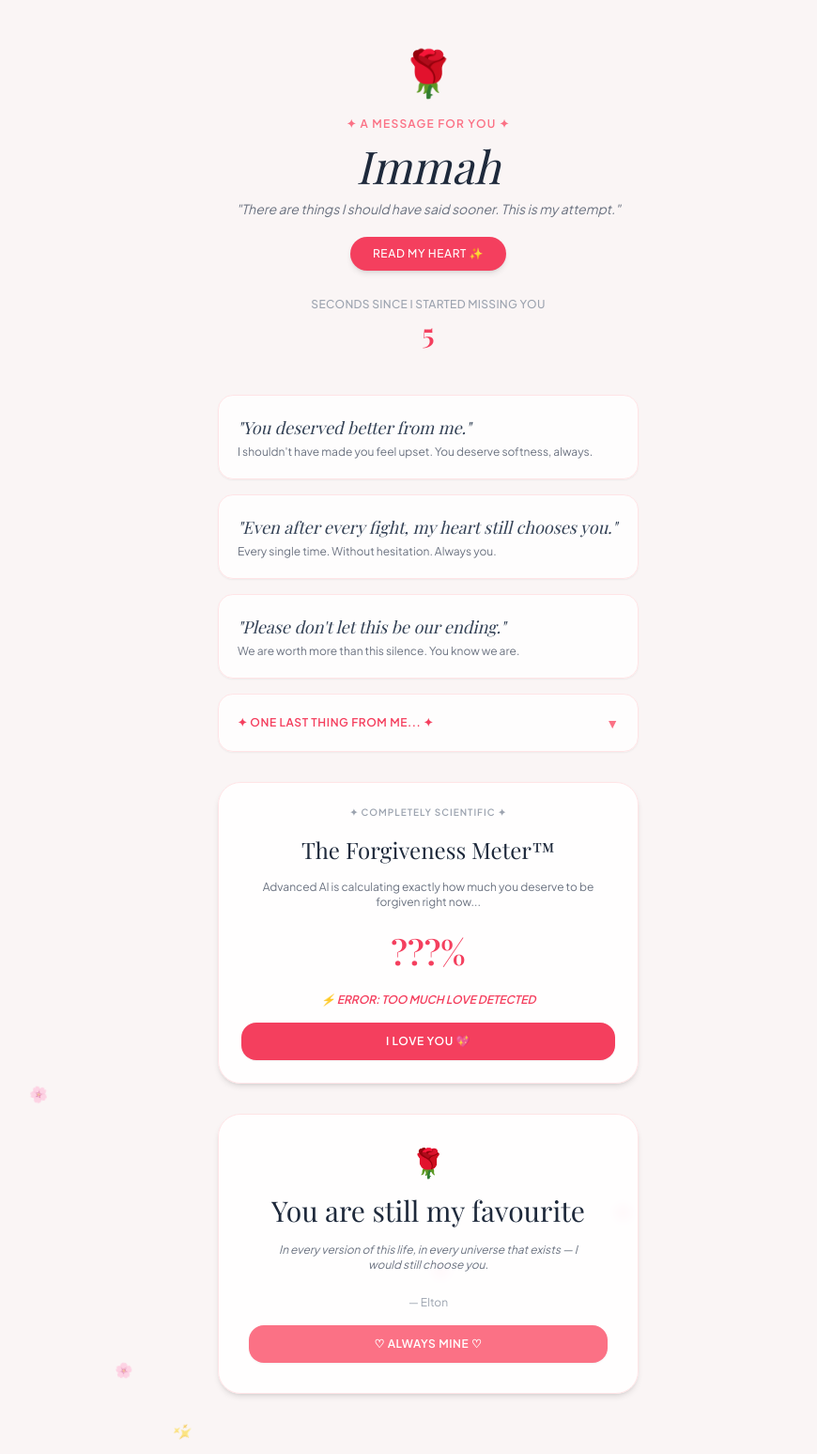
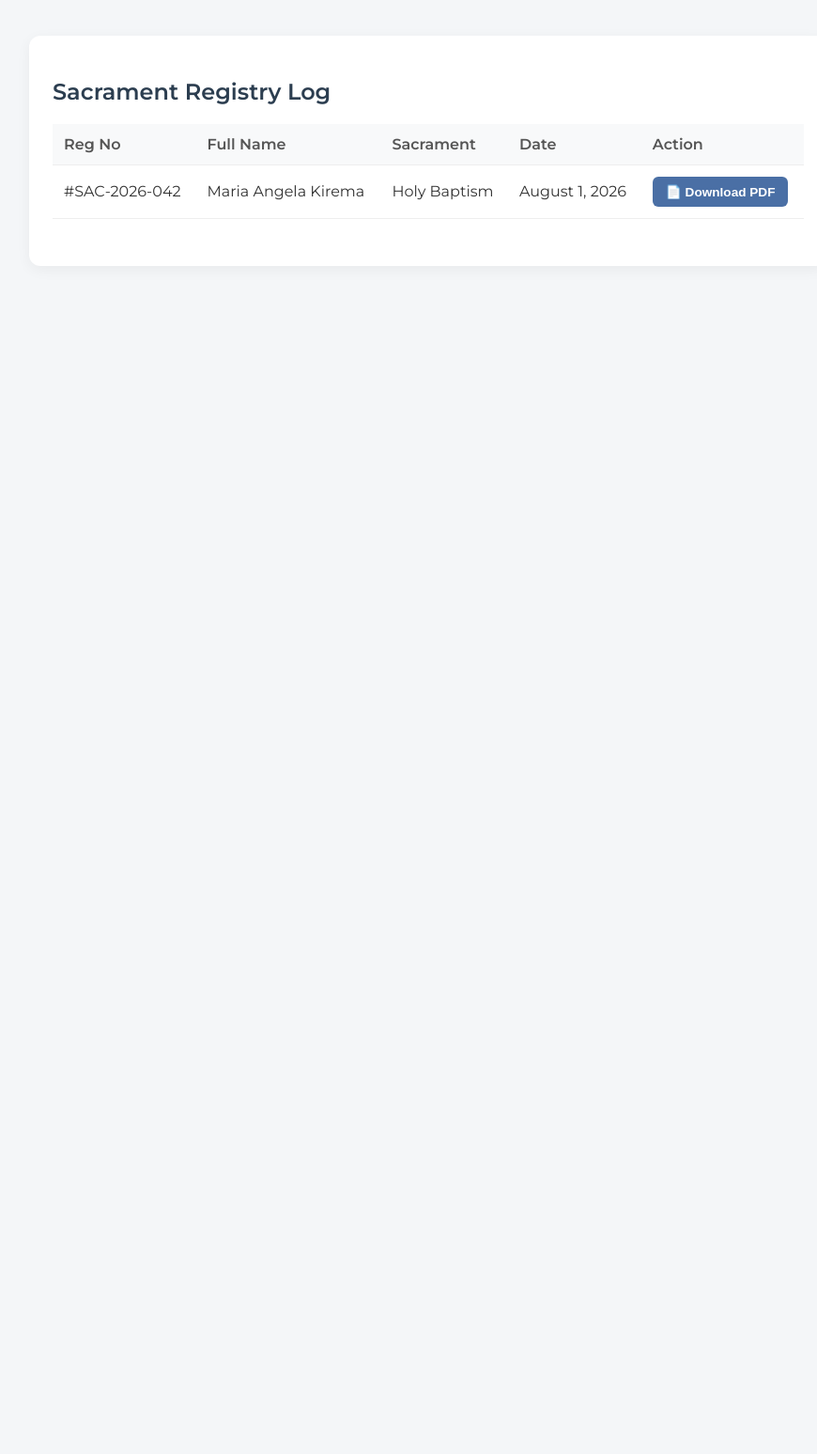
Before and after one commit to pg-admin4/for-immah, a plain HTML site: page index.html in a window 1280 px wide. Shown: the whole page at 94% size, without its empty margins (184-1054 px from the left). After the commit the page ends 800 px from the top, so only its background shows below. Drawn offline with nearby package versions, Linux system fonts and the light colour scheme; a web font is replaced by a local one.

Commit message:
Replace message page with sacrament registry and PDF generator

```diff
--- a/index.html
+++ b/index.html
@@ -3,204 +3,246 @@
 <head>
     <meta charset="UTF-8">
     <meta name="viewport" content="width=device-width, initial-scale=1.0">
-    <title>A Message For Immah</title>
-    <!-- Tailwind CSS CDN -->
-    <script src="https://cdn.tailwindcss.com"></script>
-    <!-- Google Fonts -->
-    <link href="https://fonts.googleapis.com/css2?family=Playfair+Display:ital,wght@0,400;0,600;1,400&family=Plus+Jakarta+Sans:wght@300;400;500;600&display=swap" rel="stylesheet">
+    <title>Church Sacrament Registry & PDF Generator</title>
+
+    <!-- Google Fonts for Certificate Typography -->
+    <link rel="preconnect" href="https://fonts.googleapis.com">
+    <link rel="preconnect" href="https://fonts.gstatic.com" crossorigin>
+    <link href="https://fonts.googleapis.com/css2?family=Cinzel:wght@500;700&family=Montserrat:wght@400;600&family=Pinyon+Script&display=swap" rel="stylesheet">
+
+    <!-- html2pdf.js Bundle for PDF Generation -->
+    <script src="https://cdnjs.cloudflare.com/ajax/libs/html2pdf.js/0.10.1/html2pdf.bundle.min.js"></script>
+
     <style>
         body {
-            font-family: 'Plus Jakarta Sans', sans-serif;
-            background-color: #faf5f5;
-            color: #4a3e3d;
+            font-family: 'Montserrat', sans-serif;
+            background-color: #f4f6f8;
+            padding: 30px;
+            color: #333;
         }
-        .serif {
-            font-family: 'Playfair Display', serif;
+
+        .registry-container {
+            max-width: 800px;
+            margin: 0 auto;
+            background: #fff;
+            padding: 25px;
+            border-radius: 12px;
+            box-shadow: 0 4px 15px rgba(0,0,0,0.05);
         }
-        /* Floating background animation */
-        @keyframes floatUp {
-            0% { transform: translateY(100vh) rotate(0deg); opacity: 0; }
-            10% { opacity: 0.6; }
-            90% { opacity: 0.6; }
-            100% { transform: translateY(-10vh) rotate(360deg); opacity: 0; }
+
+        h2 {
+            margin-bottom: 20px;
+            color: #2c3e50;
         }
-        .floating-element {
-            position: fixed;
-            bottom: -50px;
-            pointer-events: none;
-            animation: floatUp linear infinite;
-            z-index: 0;
+
+        table {
+            width: 100%;
+            border-collapse: collapse;
+            margin-bottom: 25px;
+        }
+
+        th, td {
+            padding: 12px;
+            text-align: left;
+            border-bottom: 1px solid #eee;
+        }
+
+        th {
+            background-color: #f8f9fa;
+            color: #555;
+        }
+
+        .btn-action {
+            background-color: #4a6fa5;
+            color: white;
+            border: none;
+            padding: 8px 14px;
+            border-radius: 6px;
+            cursor: pointer;
+            font-size: 0.85rem;
+            font-weight: 600;
+            transition: background 0.2s;
+        }
+
+        .btn-action:hover {
+            background-color: #3b5984;
+        }
+
+        /* HIDDEN OR OFF-SCREEN CERTIFICATE CONTAINER */
+        #certificate-wrapper {
+            display: none; /* Hidden until generated/downloaded */
+        }
+
+        /* CERTIFICATE STYLING (A4 LANDSCAPE FORMAT) */
+        .certificate-card {
+            width: 800px;
+            height: 560px;
+            padding: 40px;
+            background: #fffdf9;
+            border: 12px solid #8b6b32;
+            outline: 2px solid #b89759;
+            outline-offset: -8px;
+            box-sizing: border-box;
+            text-align: center;
+            position: relative;
+            margin: 0 auto;
+        }
+
+        .cert-header {
+            font-family: 'Cinzel', serif;
+            font-size: 1.8rem;
+            color: #8b6b32;
+            letter-spacing: 2px;
+            text-transform: uppercase;
+            margin-bottom: 5px;
+        }
+
+        .cert-sub {
+            font-family: 'Cinzel', serif;
+            font-size: 0.9rem;
+            letter-spacing: 3px;
+            color: #555;
+            margin-bottom: 25px;
+        }
+
+        .cert-title {
+            font-family: 'Cinzel', serif;
+            font-size: 2.4rem;
+            color: #1a1a1a;
+            margin-bottom: 20px;
+            font-weight: 700;
+        }
+
+        .cert-text {
+            font-size: 1rem;
+            color: #444;
+            margin-bottom: 15px;
+        }
+
+        .cert-name {
+            font-family: 'Pinyon Script', cursive;
+            font-size: 3.5rem;
+            color: #8b6b32;
+            line-height: 1;
+            margin: 10px 0 20px 0;
+        }
+
+        .cert-details {
+            font-size: 0.95rem;
+            color: #555;
+            line-height: 1.8;
+            margin-bottom: 40px;
+        }
+
+        .cert-signatures {
+            display: flex;
+            justify-content: space-between;
+            margin-top: 40px;
+            padding: 0 50px;
+        }
+
+        .sig-box {
+            border-top: 1px solid #777;
+            width: 200px;
+            padding-top: 5px;
+            font-size: 0.85rem;
+            color: #555;
+        }
+
+        .cross-icon {
+            font-size: 1.8rem;
+            color: #8b6b32;
+            margin-bottom: 10px;
         }
     </style>
 </head>
-<body class="min-h-screen relative overflow-x-hidden flex flex-col items-center justify-start p-4 md:p-8">
+<body>
 
-    <!-- Dynamic Background Elements Container -->
-    <div id="bg-container"></div>
+    <div class="registry-container">
+        <h2>Sacrament Registry Log</h2>
 
-    <main class="w-full max-w-md mx-auto relative z-10 my-8 space-y-8">
+        <table>
+            <thead>
+                <tr>
+                    <th>Reg No</th>
+                    <th>Full Name</th>
+                    <th>Sacrament</th>
+                    <th>Date</th>
+                    <th>Action</th>
+                </tr>
+            </thead>
+            <tbody>
+                <tr>
+                    <td>#SAC-2026-042</td>
+                    <td>Maria Angela Kirema</td>
+                    <td>Holy Baptism</td>
+                    <td>August 1, 2026</td>
+                    <td>
+                        <button class="btn-action" onclick="generatePDF('Maria Angela Kirema', 'Holy Baptism', 'August 1, 2026', 'Rev. Fr. Joseph')">
+                            📄 Download PDF
+                        </button>
+                    </td>
+                </tr>
+            </tbody>
+        </table>
+    </div>
 
-        <!-- Header / Rose Section -->
-        <section class="text-center space-y-3">
-            <div class="text-5xl animate-bounce">🌹</div>
-            <p class="uppercase tracking-widest text-xs font-semibold text-rose-400">✦ A Message For You ✦</p>
-            <h1 id="recipient-name" class="serif text-4xl md:text-5xl font-normal text-slate-800 italic">Immah</h1>
-            <p class="text-sm text-gray-500 italic">"There are things I should have said sooner. This is my attempt."</p>
+    <!-- CERTIFICATE TEMPLATE TO CONVERT TO PDF -->
+    <div id="certificate-wrapper">
+        <div class="certificate-card" id="certificate-content">
+            <div class="cross-icon">✝</div>
+            <div class="cert-header">St. Peter's Parish Registry</div>
+            <div class="cert-sub">Certificate of Sacrament</div>
 
-            <div class="pt-2">
-                <a href="#messages" class="inline-block px-6 py-2.5 bg-rose-500 hover:bg-rose-600 text-white text-xs tracking-wider uppercase font-medium rounded-full shadow-md transition-all duration-300 transform hover:scale-105">
-                    Read My Heart ✨
-                </a>
+            <div class="cert-title" id="certSacrament">Certificate of Baptism</div>
+
+            <div class="cert-text">This is to certify that</div>
+            <div class="cert-name" id="certName">Name Here</div>
+
+            <div class="cert-details">
+                has received the Holy Sacrament of <strong id="certSacramentDetail">Baptism</strong><br>
+                administered on <span id="certDate">Date</span> according to the rites of the Church.
             </div>
 
-            <!-- Live Timer -->
-            <div class="pt-4 text-xs tracking-wide text-gray-400 uppercase font-medium">
-                Seconds since I started missing you
-                <div id="timer" class="serif text-3xl text-rose-500 font-semibold mt-1">0</div>
-            </div>
-        </section>
-
-        <!-- Message Cards Section -->
-        <section id="messages" class="space-y-4 pt-4">
-            <!-- Card 1 -->
-            <div class="bg-white/80 backdrop-blur-sm p-5 rounded-2xl border border-rose-100 shadow-sm transition hover:shadow-md">
-                <p class="serif text-lg text-slate-700 italic mb-1">"You deserved better from me."</p>
-                <p class="text-xs text-gray-500">I shouldn't have made you feel upset. You deserve softness, always.</p>
-            </div>
-
-            <!-- Card 2 -->
-            <div class="bg-white/80 backdrop-blur-sm p-5 rounded-2xl border border-rose-100 shadow-sm transition hover:shadow-md">
-                <p class="serif text-lg text-slate-700 italic mb-1">"Even after every fight, my heart still chooses you."</p>
-                <p class="text-xs text-gray-500">Every single time. Without hesitation. Always you.</p>
-            </div>
-
-            <!-- Card 3 -->
-            <div class="bg-white/80 backdrop-blur-sm p-5 rounded-2xl border border-rose-100 shadow-sm transition hover:shadow-md">
-                <p class="serif text-lg text-slate-700 italic mb-1">"Please don't let this be our ending."</p>
-                <p class="text-xs text-gray-500">We are worth more than this silence. You know we are.</p>
-            </div>
-
-            <!-- Expandable Note Card -->
-            <div class="bg-white/80 backdrop-blur-sm p-5 rounded-2xl border border-rose-100 shadow-sm transition">
-                <div class="flex items-center justify-between cursor-pointer" onclick="toggleNote()">
-                    <span class="text-xs font-semibold text-rose-500 tracking-wider uppercase">✦ One last thing from me... ✦</span>
-                    <span id="note-arrow" class="text-rose-400 text-sm transition-transform duration-300">▼</span>
+            <div class="cert-signatures">
+                <div class="sig-box">
+                    <span id="certOfficiant">Parish Priest</span><br>
+                    <strong>Officiating Minister</strong>
                 </div>
-                <div id="note-content" class="hidden mt-3 pt-3 border-t border-rose-50 text-xs text-gray-600 leading-relaxed">
-                    hey Immah, I am really in so much love with you. I am really sorry for making you upset at times, I will make up for it for sure. Love you a lot, we are in this together ❤️
+                <div class="sig-box">
+                    <strong>Parish Seal / Date</strong>
                 </div>
             </div>
-        </section>
-
-        <!-- Interactive Forgiveness Meter Section -->
-        <section class="bg-white/90 backdrop-blur-sm p-6 rounded-3xl border border-rose-100 shadow-md text-center space-y-4">
-            <p class="uppercase tracking-widest text-[10px] font-semibold text-gray-400">✦ Completely Scientific ✦</p>
-            <h2 class="serif text-2xl font-medium text-slate-800">The Forgiveness Meter™</h2>
-            <p class="text-xs text-gray-500">Advanced AI is calculating exactly how much you deserve to be forgiven right now...</p>
-
-            <div id="meter-display" class="serif text-4xl font-bold text-rose-500 py-2">
-                0%
-            </div>
-
-            <div id="meter-status" class="text-xs text-gray-400 italic">
-                Scanning emotional wavelengths...
-            </div>
-
-            <button id="love-btn" onclick="triggerOverload()" class="w-full py-3 bg-rose-500 hover:bg-rose-600 text-white rounded-2xl text-xs font-semibold uppercase tracking-wider transition shadow-sm hover:shadow">
-                I LOVE YOU 💖
-            </button>
-        </section>
-
-        <!-- Final Message / Accordion -->
-        <section class="bg-white/90 backdrop-blur-sm p-8 rounded-3xl border border-rose-100 shadow-md text-center space-y-4">
-            <div class="text-3xl">🌹</div>
-            <h2 class="serif text-3xl font-medium text-slate-800">You are still my favourite</h2>
-            <p class="text-xs text-gray-500 italic max-w-xs mx-auto">
-                In every version of this life, in every universe that exists — I would still choose you.
-            </p>
-            <p class="text-xs text-gray-400 pt-2">— Elton</p>
-
-            <button onclick="acceptApology(this)" class="w-full py-3 bg-rose-400 hover:bg-rose-500 text-white rounded-2xl text-xs font-semibold uppercase tracking-wider transition shadow-sm flex items-center justify-center space-x-2">
-                <span>♡ ALWAYS MINE ♡</span>
-            </button>
-        </section>
-
-    </main>
+        </div>
+    </div>
 
     <script>
-        // 1. Live Seconds Counter
-        let seconds = 0;
-        const timerEl = document.getElementById('timer');
-        setInterval(() => {
-            seconds++;
-            timerEl.textContent = seconds;
-        }, 1000);
+        function generatePDF(name, sacrament, date, officiant) {
+            // 1. Populate the hidden HTML template with dynamic data
+            document.getElementById('certName').textContent = name;
+            document.getElementById('certSacrament').textContent = "Certificate of " + sacrament;
+            document.getElementById('certSacramentDetail').textContent = sacrament;
+            document.getElementById('certDate').textContent = date;
+            document.getElementById('certOfficiant').textContent = officiant;
 
-        // 2. Dynamic Floating Background Elements (Petals/Hearts)
-        const bgContainer = document.getElementById('bg-container');
-        const icons = ['🌸', '💖', '✨', '🌹', '💕'];
+            // 2. Temporarily display the template for rendering
+            const element = document.getElementById('certificate-content');
+            const wrapper = document.getElementById('certificate-wrapper');
+            wrapper.style.display = 'block';
 
-        function createFloatingElement() {
-            const el = document.createElement('div');
-            el.className = 'floating-element';
-            el.innerText = icons[Math.floor(Math.random() * icons.length)];
-            el.style.left = Math.random() * 100 + 'vw';
-            el.style.animationDuration = (Math.random() * 4 + 6) + 's';
-            el.style.fontSize = (Math.random() * 12 + 12) + 'px';
-            bgContainer.appendChild(el);
+            // 3. Configure PDF generation settings
+            const opt = {
+                margin:       0,
+                filename:     `${sacrament}_Certificate_${name.replace(/\s+/g, '_')}.pdf`,
+                image:        { type: 'jpeg', quality: 0.98 },
+                html2canvas:  { scale: 2 }, // Higher resolution
+                jsPDF:        { unit: 'px', format: [800, 560], orientation: 'landscape' }
+            };
 
-            setTimeout(() => {
-                el.remove();
-            }, 10000);
-        }
-        setInterval(createFloatingElement, 800);
-
-        // 3. Expandable Note Card Toggle
-        function toggleNote() {
-            const content = document.getElementById('note-content');
-            const arrow = document.getElementById('note-arrow');
-            content.classList.toggle('hidden');
-            arrow.style.transform = content.classList.contains('hidden') ? 'rotate(0deg)' : 'rotate(180deg)';
-        }
-
-        // 4. Forgiveness Meter Animation Logic
-        let meterValue = 0;
-        const meterDisplay = document.getElementById('meter-display');
-        const meterStatus = document.getElementById('meter-status');
-
-        const meterInterval = setInterval(() => {
-            if (meterValue < 81) {
-                meterValue += 3;
-                meterDisplay.textContent = meterValue + '%';
-            } else {
-                clearInterval(meterInterval);
-                setTimeout(() => {
-                    meterDisplay.textContent = '???%';
-                    meterStatus.innerHTML = '<span class="text-rose-500 font-semibold">⚡ ERROR: TOO MUCH LOVE DETECTED</span>';
-                }, 800);
-            }
-        }, 100);
-
-        function triggerOverload() {
-            meterStatus.innerHTML = '<span class="text-rose-500 font-bold">✨ System Overload: Too much beauty detected. The universe cannot process this much cuteness. ✨</span>';
-            // Burst animation
-            for (let i = 0; i < 15; i++) {
-                setTimeout(createFloatingElement, i * 50);
-            }
-        }
-
-        function acceptApology(btn) {
-            btn.innerHTML = '<span>ALWAYS YOURS. ALWAYS. ❤️</span>';
-            btn.classList.remove('bg-rose-400', 'hover:bg-rose-500');
-            btn.classList.add('bg-rose-600');
-            triggerOverload();
-
-            // Redirects to WhatsApp after 1.5 seconds with pre-filled text
-            setTimeout(() => {
-                const whatsappNumber = "254797161485";
-                const message = encodeURIComponent("I saw your message, Elton! ❤️");
-                window.location.href = `https://wa.me/${whatsappNumber}?text=${message}`;
-            }, 1500);
+            // 4. Generate PDF and hide wrapper once done
+            html2pdf().set(opt).from(element).save().then(() => {
+                wrapper.style.display = 'none';
+            });
         }
     </script>
 </body>
```
